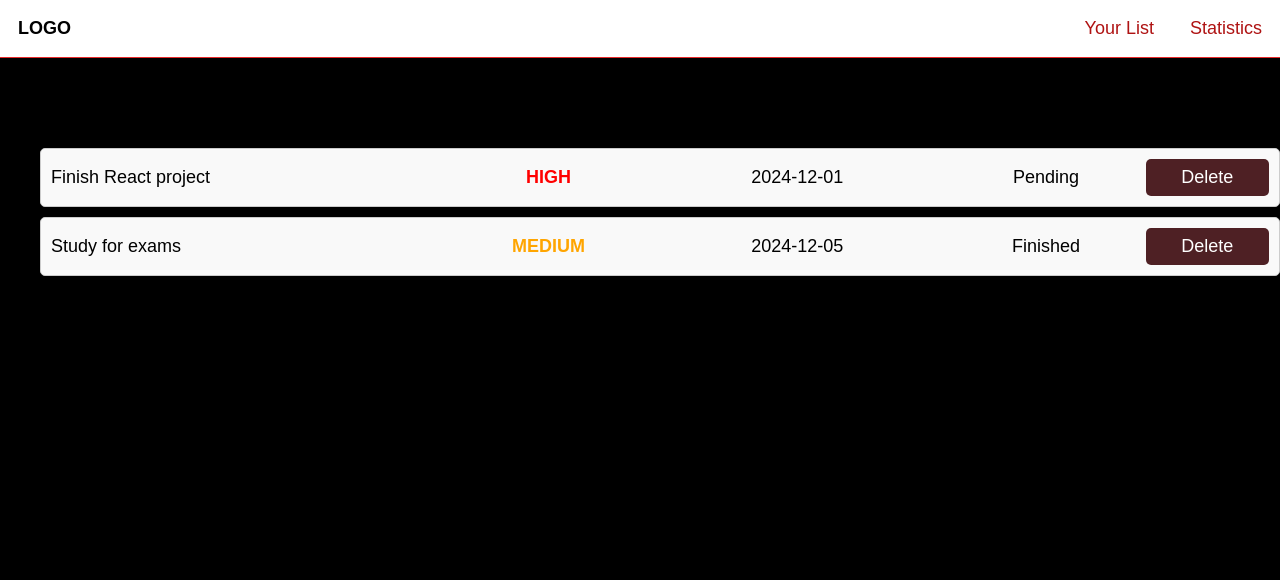
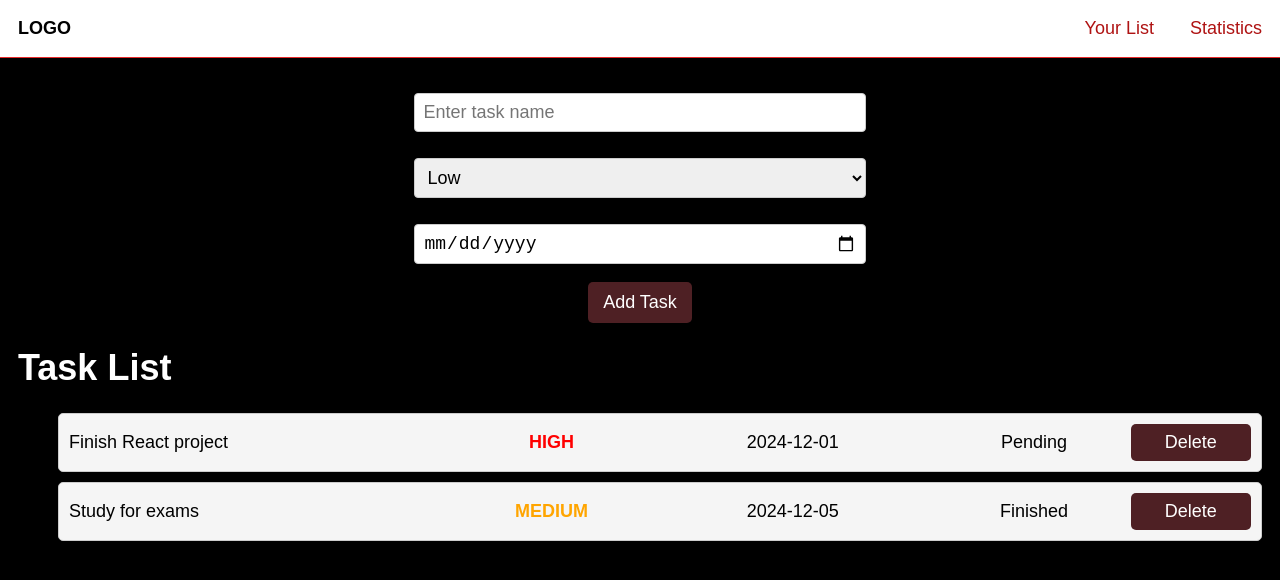
Before and after one commit to Toth-Almos/Client_Side_ToDo, a React (Create React App) app in the folder frontend/: page / in a window 1280 px wide. Shown: the top 580 px of the page. Built offline with nearby package versions, Linux system fonts and the light colour scheme.

Commit message:
TaskForm & css
TaskForm component added and changed some css

```diff
--- a/frontend/src/App.js
+++ b/frontend/src/App.js
@@ -1,6 +1,8 @@
 import React, { useState } from 'react';
+import './app.css';
 import TaskList from './components/TaskList/TaskList';
 import Header from './components/Header/Header';
+import TaskForm from './components/TaskForm/TaskForm';
 
 function App() {
   const [tasks, setTasks] = useState([
@@ -12,12 +14,20 @@ function App() {
     setTasks(tasks.filter(task => task.id !== id));
   };
 
+  const addTask = (newTask) => {
+    setTasks([...tasks, newTask]);
+  };
+
   return (
     <>
       <Header />
-
-      <h1>Task List</h1>
-      <TaskList tasks={tasks} onDelete={deleteTask} />
+      <div className='body-container'>
+        <div className='form-container'>
+          <TaskForm onAddTask={addTask} />
+        </div>
+        <h1>Task List</h1>
+        <TaskList tasks={tasks} onDelete={deleteTask} />
+      </div>
     </>
   );
 }
--- /dev/null
+++ b/frontend/src/app.css
@@ -0,0 +1,18 @@
+.body-container {
+    margin-left: 1rem;
+    margin-right: 1rem;
+}
+
+.form-container {
+    padding-left: 10%;
+    padding-right: 10%;
+    margin-top: 0.5rem;
+    max-width: 700px;
+    text-align: center;
+    margin-left: auto;
+    margin-right: auto;
+}
+
+h1 {
+    color: white;
+}
--- a/frontend/src/components/ImportanceText/importanceText.module.css
+++ b/frontend/src/components/ImportanceText/importanceText.module.css
@@ -16,5 +16,5 @@
 
 /* Low importance: Yellow text */
 .importance-low {
-    color: yellow;
+    color: rgb(206, 188, 27);
 }
--- /dev/null
+++ b/frontend/src/components/TaskForm/TaskForm.js
@@ -0,0 +1,88 @@
+import React, { useState } from 'react';
+import styles from './taskForm.module.css';
+
+export default function TaskForm({ onAddTask }) {
+    const [formData, setFormData] = useState({
+        name: '',
+        importance: 'LOW', // Default importance
+        deadline: '',       // Empty string for no deadline initially
+    });
+
+    const handleChange = (e) => {
+        const { name, value } = e.target;
+        setFormData({ ...formData, [name]: value });
+    };
+
+    const handleSubmit = (e) => {
+        e.preventDefault();
+
+        // Validate required fields
+        if (!formData.name || !formData.deadline) {
+            alert('Please fill out the name and deadline fields.');
+            return;
+        }
+
+        // Create the new task
+        const newTask = {
+            id: Date.now(), // Generate a unique ID
+            name: formData.name,
+            importance: formData.importance,
+            deadline: formData.deadline,
+            is_done: false, // Automatically set to false
+        };
+
+        onAddTask(newTask); // Callback to add the task to the list
+        setFormData({ name: '', importance: 'LOW', deadline: '' }); // Reset the form
+    };
+
+    return (
+        <form className={styles.TaskForm} onSubmit={handleSubmit}>
+            {/* Task Name Input */}
+            <div className={styles.formGroup}>
+                <label htmlFor="name">Task Name:</label>
+                <input
+                    type="text"
+                    id="name"
+                    name="name"
+                    value={formData.name}
+                    onChange={handleChange}
+                    placeholder="Enter task name"
+                    required
+                />
+            </div>
+
+            {/* Importance Select */}
+            <div className={styles.formGroup}>
+                <label htmlFor="importance">Importance:</label>
+                <select
+                    id="importance"
+                    name="importance"
+                    value={formData.importance}
+                    onChange={handleChange}
+                >
+                    <option value="LOW">Low</option>
+                    <option value="MEDIUM">Medium</option>
+                    <option value="HIGH">High</option>
+                </select>
+            </div>
+
+            {/* Deadline Input */}
+            <div className={styles.formGroup}>
+                <label htmlFor="deadline">Deadline:</label>
+                <input
+                    type="date"
+                    id="deadline"
+                    name="deadline"
+                    value={formData.deadline}
+                    onChange={handleChange}
+                    required
+                />
+            </div>
+
+            {/* Submit Button */}
+            <button type="submit" className={styles.submitBtn}>
+                Add Task
+            </button>
+        </form>
+    );
+}
--- /dev/null
+++ b/frontend/src/components/TaskForm/taskForm.module.css
@@ -0,0 +1,47 @@
+.taskForm {
+    display: flex;
+    flex-direction: column;
+    gap: 15px;
+    padding: 20px;
+    border: 1px solid #ccc;
+    border-radius: 8px;
+    max-width: 400px;
+    background-color: #f9f9f9;
+    margin-left: 100px;
+    align-self: start;
+    margin: 20px;
+    position: relative;
+}
+
+.formGroup {
+    display: flex;
+    flex-direction: column;
+}
+
+.formGroup label {
+    margin-bottom: 5px;
+    font-weight: bold;
+}
+
+.formGroup input,
+.formGroup select {
+    padding: 8px;
+    font-size: 1rem;
+    border: 1px solid #ccc;
+    border-radius: 4px;
+}
+
+.submitBtn {
+    padding: 10px 15px;
+    font-size: 1rem;
+    color: white;
+    background-color: #4e2024;
+    border: none;
+    border-radius: 5px;
+    cursor: pointer;
+    margin-top: 1rem;
+}
+
+.submitBtn:hover {
+    background-color: #e72929;
+}
--- a/frontend/src/components/TaskItem/taskItem.module.css
+++ b/frontend/src/components/TaskItem/taskItem.module.css
@@ -6,7 +6,7 @@
     padding: 10px;
     margin-bottom: 10px;
     border-radius: 5px;
-    background-color: #f9f9f9;
+    background-color: whitesmoke;
     font-size: 1rem;
 }
 
--- a/frontend/src/index.css
+++ b/frontend/src/index.css
@@ -10,6 +10,7 @@ body {
   margin: 0;
   font-family: sans-serif;
   background-color: black;
+  display: block;
 }
 
 a {
```
